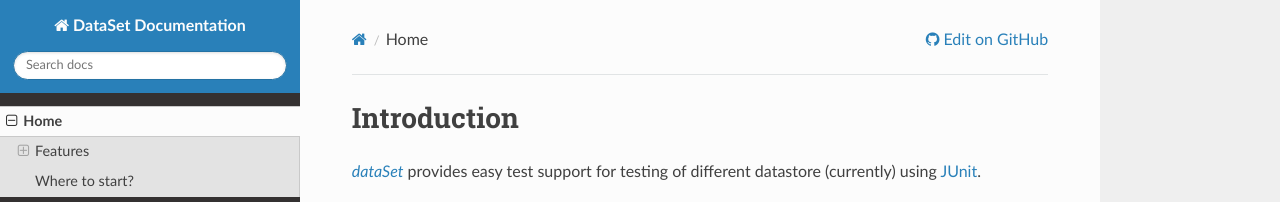
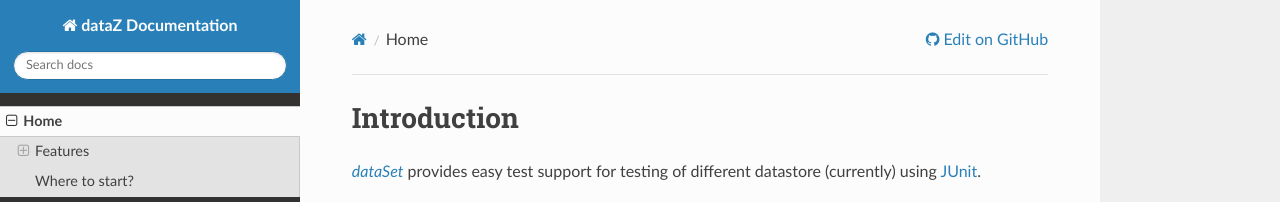
Before and after one commit to dataz/dataz-doc, an MkDocs documentation site: the page built from docs/index.md, in a window 1280 px wide. Shown: the top 202 px of the page. Built offline with MkDocs 1.6.1, drawn with Linux system fonts in a browser that asks for light colours; nearby versions of some CDN libraries; old or Windows-style settings are respelled for this version of MkDocs.

Commit message:
Update mkdocs.yml

```diff
--- a/mkdocs.yml
+++ b/mkdocs.yml
@@ -1,5 +1,5 @@
-site_name: DataSet Documentation
-repo_url: https://github.com/loddar/dataset-doc
+site_name: dataZ Documentation
+repo_url: https://github.com/dataz/dataz-doc
 pages:
 - Home: 'index.md'
 - Install : 'install.md'
```
